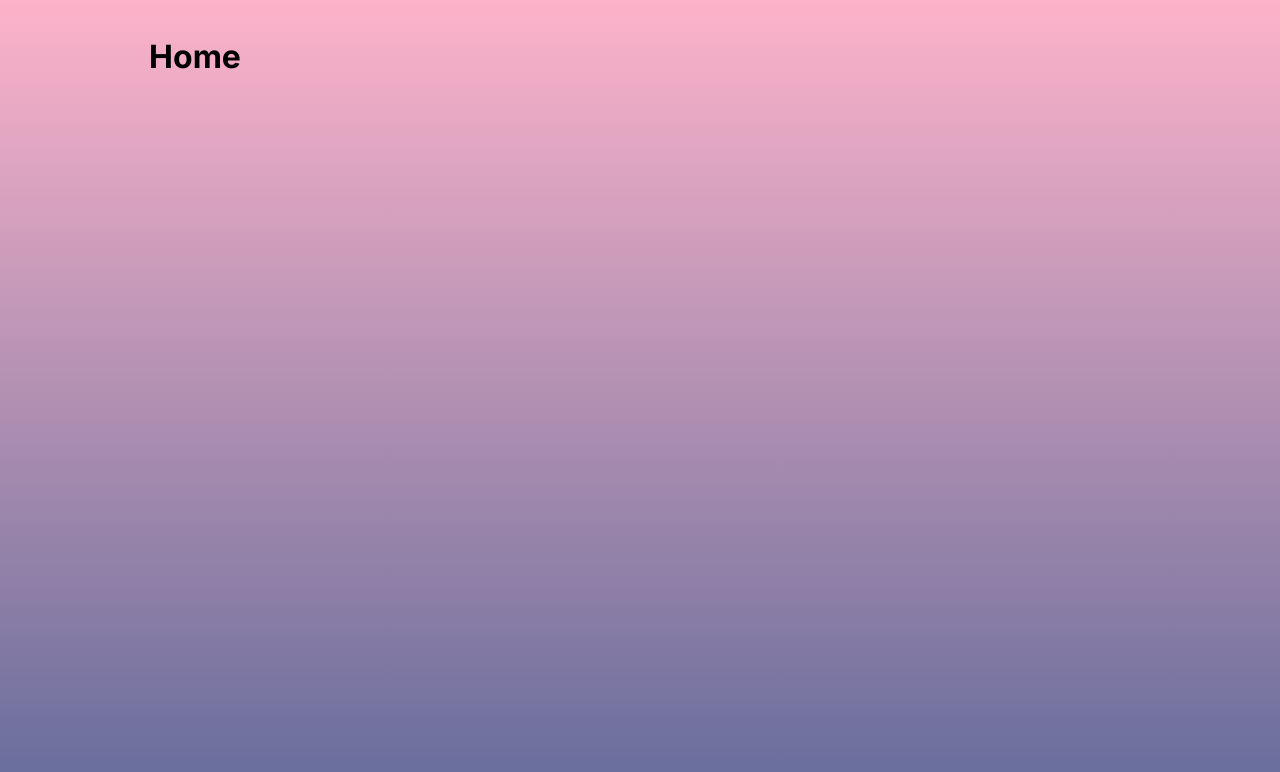
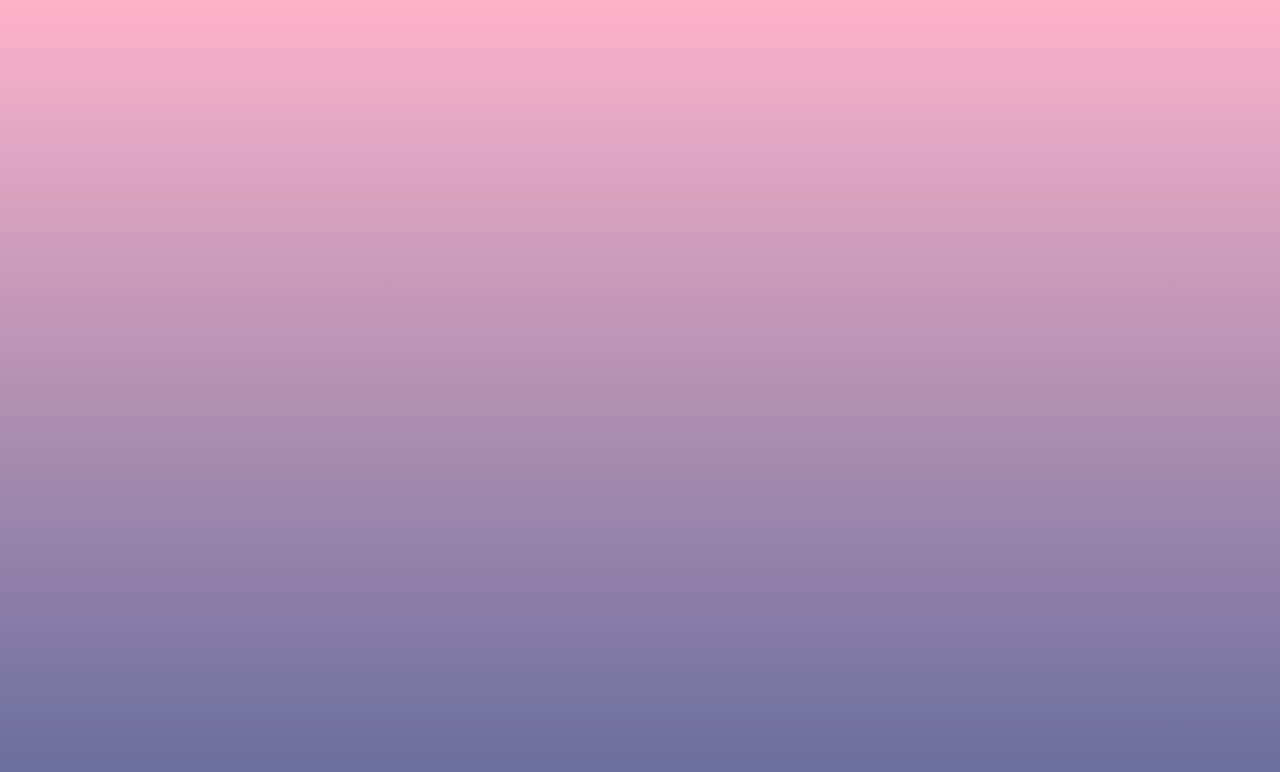
Before and after one commit to Merged-project/React-Merged, a React (Create React App) app: page / in a window 1280 px wide. Shown: the top 772 px of the page. Built offline with nearby package versions, Linux system fonts and the light colour scheme; the HTML template or start-up script is replaced by a standard one.

Commit message:
created landing screen function

```diff
--- a/src/App.js
+++ b/src/App.js
@@ -4,16 +4,25 @@ import Login from './views/Login';
 import Home from './views/Home';
 import Register from './views/RegisterView';
 import Landing from  './views/Landing';
-import './stylesheets/Login.css';
-
-// import FormContainer from './components/FormContainer';
-
+import React, { useEffect, useState } from 'react';
 
 
 function App() {
+    const [loading, setLoading] = useState(false);
+
+    useEffect(() => {
+      setLoading(true)
+      setTimeout(()=> {
+        setLoading(false)
+      },3000)
+    },[])
+
   return (
     <div className="App">
-
+      {loading ?
+      <Landing
+      loading = {loading}/>
+      : <Home/>}
       <BrowserRouter>
         <header >
           <Link to='/' ></Link>
--- a/src/stylesheets/Landing.css
+++ b/src/stylesheets/Landing.css
@@ -1,8 +1,8 @@
 .landing-pic{
     background-repeat: no-repeat;
     background-size: cover;
-    width: 390px;
-    height: 844px;
+    width: 100%;
+    height: 100vh;
 
     margin: 0;
     padding: 0;
@@ -13,3 +13,23 @@ div.App{
     margin: 0;
     padding: 0;
 }
+
+body{
+    margin: 0;
+    padding: 0;
+}
+
+html{
+    margin: 0;
+    padding: 0;
+}
+
+div#root{
+    margin: 0;
+    padding: 0;
+}
+
+div{
+    margin: 0;
+    padding: 0;
+}
--- a/src/views/Home.jsx
+++ b/src/views/Home.jsx
@@ -3,7 +3,7 @@ import React from 'react';
 function Home() {
     return (
         <div>
-            <h1>Home</h1>
+            <h1></h1>
         </div>
     );
 }
```
Lines whose indentation alone changed are shown as unchanged.
